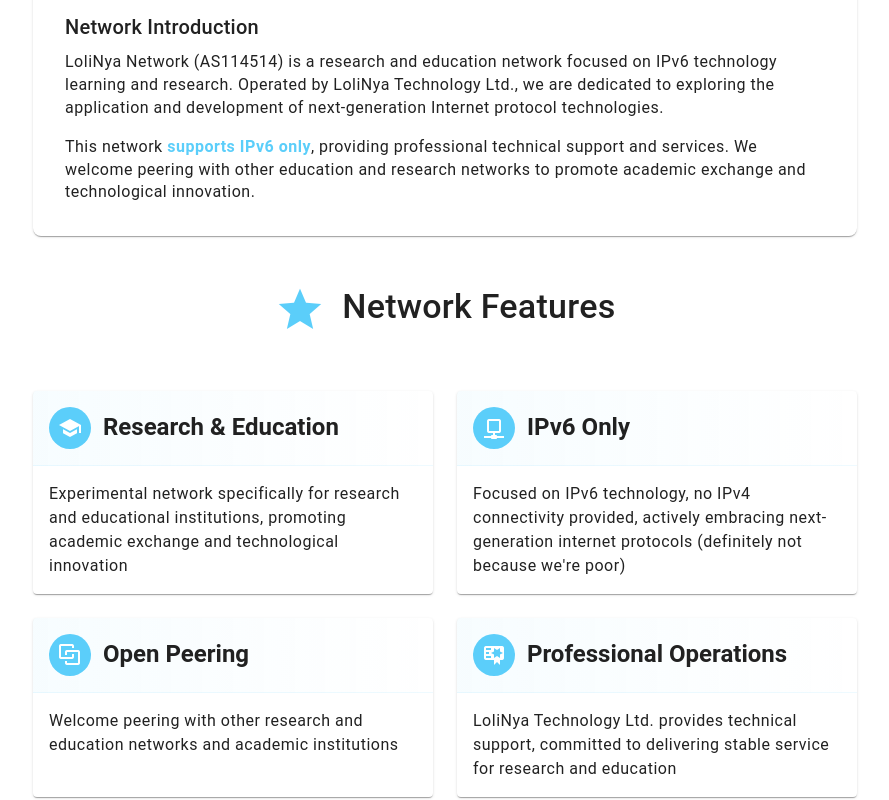
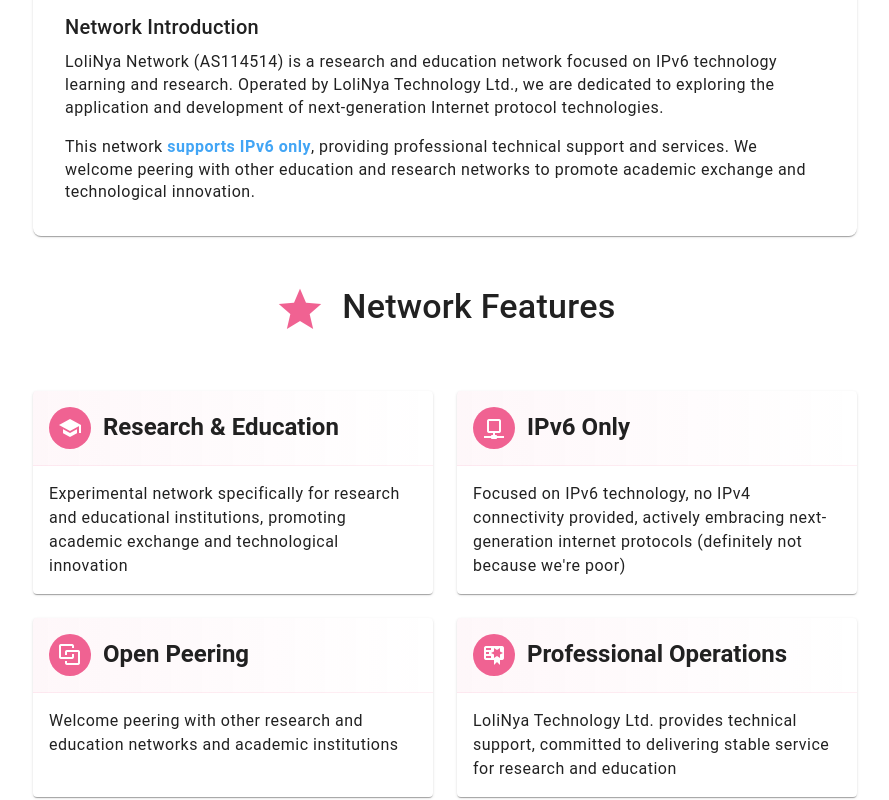
Before and after one commit to LoliNya-Network/Network-HomePage, a Vue app: page / in a window 1280 px wide. Shown: the part 620-1420 px from the top of the page, without its empty margins (195-1084 px from the left). Built offline with nearby package versions, Linux system fonts and the light colour scheme.

Commit message:
feat: change style

```diff
--- a/src/assets/styles/theme.ts
+++ b/src/assets/styles/theme.ts
@@ -4,7 +4,7 @@
     dark: false,
     colors: {
         background: '#FFFFFF',
-        primary: '#5BCEFA',
-        secondary: '#F5A9B8'
+        primary: '#F06292',
+        secondary: '#42A5F5'
     }
 }
--- a/src/components/appbar.vue
+++ b/src/components/appbar.vue
@@ -64,7 +64,7 @@
 </script>
 
 <template>
-    <v-app-bar flat color="background" class="px-4 app-bar-with-border">
+    <v-app-bar flat color="background" class="px-4 gradient-header app-bar-with-border">
         <v-app-bar-title>
             <span class="font-weight-bold primary--text">LoliNya Network</span>
             <span class="text-subtitle-1 ml-2 text-medium-emphasis">AS114514</span>
@@ -138,6 +138,11 @@
 </template>
 
 <style scoped>
+.gradient-header {
+    background: linear-gradient(to right, rgb(var(--v-theme-primary), 0.05), transparent);
+    border-bottom: 1px solid rgb(var(--v-theme-primary), 0.1);
+}
+
 .app-bar-with-border {
     border-bottom: 1px solid rgba(0, 0, 0, 0.1); /* 浅灰色边框 */
 }
--- a/src/pages/home/home.vue
+++ b/src/pages/home/home.vue
@@ -13,9 +13,7 @@
 
 // 计算当前应显示的logo
 const currentLogo = computed(() => {
-    return theme.global.current.value.dark
-        ? '/logo/logo.svg'
-        : '/logo/logo_dark.svg'
+    return theme.global.current.value.dark ? '/logo/logo.svg' : '/logo/logo_dark.svg'
 })
 
 // 定义各种卡片的内容数据
@@ -82,7 +80,7 @@
                         </p>
                         <p class="mt-4">
                             This network
-                            <span class="text-primary font-weight-bold"
+                            <span class="text-secondary font-weight-bold"
                                 >supports IPv6 only</span
                             >, providing professional technical support and services. We
                             welcome peering with other education and research networks to
--- a/src/pages/home/information.vue
+++ b/src/pages/home/information.vue
@@ -115,9 +115,7 @@
                         <v-icon size="small" color="primary" class="me-1">mdi-lan</v-icon>
                         Network Type
                     </div>
-                    <div class="info-value">
-                        Research & Education Network
-                    </div>
+                    <div class="info-value">Research & Education Network</div>
                 </div>
             </div>
         </v-card-text>
```
Also changed, not shown: src/pages/home/featureCard.vue (line endings or trailing spaces).
